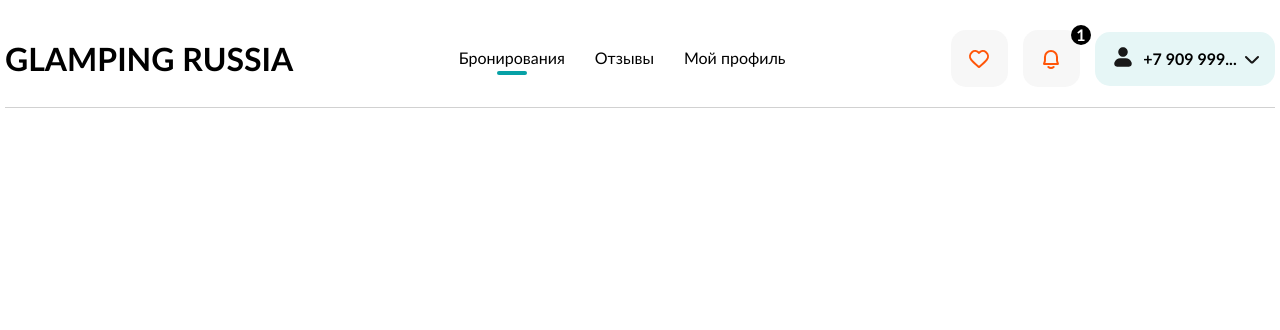
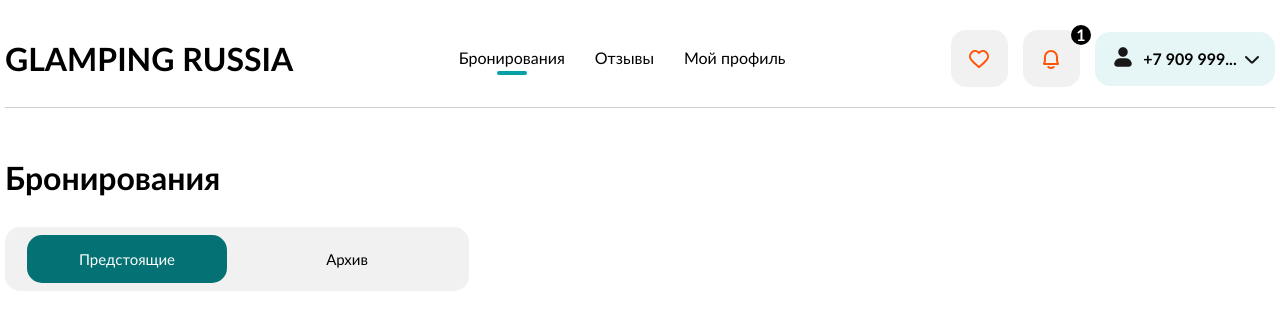
Before and after one commit to dantauu/glamping, a Next.js app: page /personal-account-lk/home in a window 1280 px wide. Shown: the top 330 px of the page. Built offline with nearby package versions, Linux system fonts and the light colour scheme.

Commit message:
update page

```diff
--- a/src/app/personal-account-lk/home/page.tsx
+++ b/src/app/personal-account-lk/home/page.tsx
@@ -1,3 +1,4 @@
+import BookingButtons from "@/intities/intities-personal-account-lk/buttons/booking-buttons"
 import HeaderLk from "@/shared/ui/personal-account-ui/header-lk/header-lk"
 
 
@@ -5,6 +6,7 @@ const Home = () => {
     return (
         <div className="container">
             <HeaderLk />
+            <BookingButtons />
         </div>
     )
 }
--- /dev/null
+++ b/src/intities/intities-personal-account-lk/buttons/booking-buttons.module.scss
@@ -0,0 +1,39 @@
+@use '../../../app/styles/variables.scss' as *;
+
+.bookingButtonsWrapper {
+    padding-top: 50px;
+}
+
+.title {
+    padding-bottom: 30px;
+}
+
+.titleInner {
+    font-family: 'Lato-Bold';
+}
+
+.buttons {
+    @include flex-center;
+    gap: 20px;
+    width: 464px;
+    height: 64px;
+    display: flex;
+    background: #f1f1f1;
+    border-radius: 15px
+}
+
+.buttonItem {
+    @include reset-button;
+    width: 200px;
+    height: 48px;
+    font-family: 'Lato-Regular';
+    font-size: 15px;
+}
+
+.active {
+    width: 200px;
+    height: 48px;
+    background: #047174;
+    border-radius: 15px;
+    color: #fff;
+}
--- /dev/null
+++ b/src/intities/intities-personal-account-lk/buttons/booking-buttons.tsx
@@ -0,0 +1,37 @@
+'use client'
+
+import { useState } from 'react'
+import style from './booking-buttons.module.scss'
+
+const BookingButtons = () => {
+    const [active, setActive] = useState('Предстоящие')
+    return (
+        <div className={style.bookingButtonsWrapper}>
+            <div className={style.title}>
+                <h1 className={style.titleInner}>
+                    Бронирования
+                </h1>
+            </div>
+            <div className={style.buttons}>
+                <div className={style.button}>
+                    <button onClick={() => setActive('Предстоящие')}
+                        className={`
+                            ${style.buttonItem}
+                            ${active === 'Предстоящие' && style.active}`}>
+                        Предстоящие
+                    </button>
+                </div>
+                <div className={style.button}>
+                    <button onClick={() => setActive('Архив')}
+                        className={`
+                            ${style.buttonItem}
+                            ${active === 'Архив' && style.active}`}>
+                        Архив
+                    </button>
+                </div>
+            </div>
+        </div>
+    )
+}
+
+export default BookingButtons
--- a/src/shared/ui/personal-account-ui/header-lk/header-lk.module.scss
+++ b/src/shared/ui/personal-account-ui/header-lk/header-lk.module.scss
@@ -55,7 +55,7 @@
     cursor: pointer;
     width: 57px;
     height: 57px;
-    background: #F7F7F7;
+    background: #f1f1f1;
     border-radius: 15px;
 }
 
```
